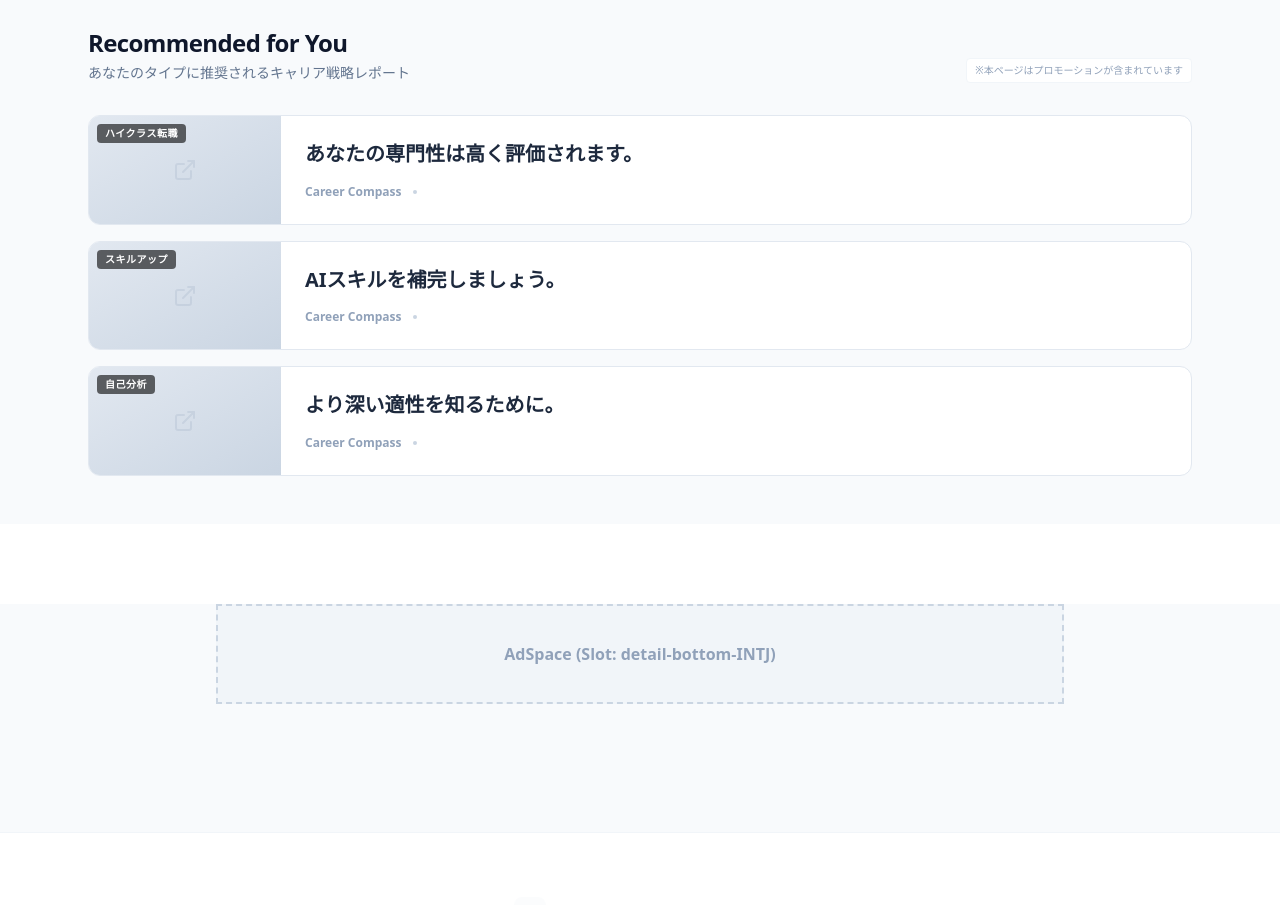
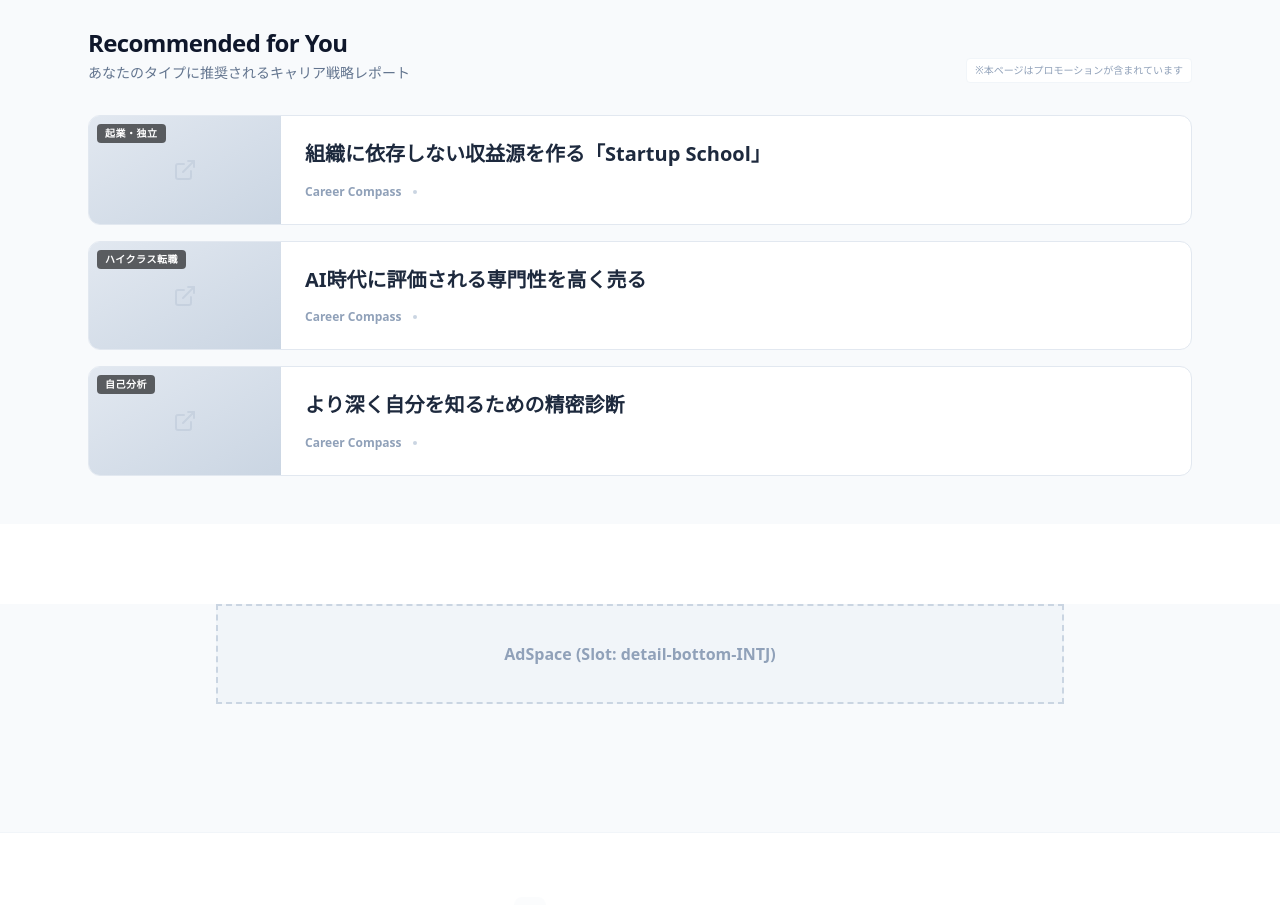
Before and after one commit to UryuAtsuya/AIRS, a Next.js app: page /types/INTJ in a window 1280 px wide. Shown: the part 2900-3805 px from the top of the page. Built offline with nearby package versions, Linux system fonts and the light colour scheme.

Commit message:
Update the UI

```diff
--- a/app/components/AdConfig.tsx
+++ b/app/components/AdConfig.tsx
@@ -6,7 +6,7 @@ export default function AdConfig() {
     return (
         <Script
             async
-            src="https://pagead2.googlesyndication.com/pagead/js/adsbygoogle.js?client=ca-pub-XXXXXXXXXXXXXXXX"
+            src="https://pagead2.googlesyndication.com/pagead/js/adsbygoogle.js?client=ca-pub-8206190214868370"
             crossOrigin="anonymous"
             strategy="afterInteractive"
         />
--- a/app/components/AdUnit.tsx
+++ b/app/components/AdUnit.tsx
@@ -52,7 +52,7 @@ export default function AdUnit({ slotId, format = 'auto', className = '' }: AdUn
                 ref={insRef}
                 className="adsbygoogle"
                 style={{ display: 'block' }}
-                data-ad-client="ca-pub-XXXXXXXXXXXXXXXX" // Replace with real ID or use Context
+                data-ad-client="ca-pub-8206190214868370"
                 data-ad-slot={slotId}
                 data-ad-format={format}
                 data-full-width-responsive="true"
--- a/app/components/result/ResultHeader.tsx
+++ b/app/components/result/ResultHeader.tsx
@@ -21,6 +21,26 @@ export default function ResultHeader({ persona, onRetake, showRetakeButton = fal
     const getBannerPath = (code: string) => {
         // All banners are now available as JPGs
         return `/characters/banners/${code}.jpg`;
+    };
+
+    const handleShare = async () => {
+        const shareData = {
+            title: `AI時代の最適キャリア診断: ${persona.code}`,
+            text: `私の診断結果は... ${persona.nameJa} (${persona.catchphrase}) でした！\n生存確率は${survivalRate}%！\n#AIRS #キャリア診断`,
+            url: typeof window !== 'undefined' ? window.location.href : '',
+        };
+
+        if (navigator.share) {
+            try {
+                await navigator.share(shareData);
+            } catch (err) {
+                console.log('Share canceled');
+            }
+        } else {
+            // Fallback: Twitter Intent
+            const twitterUrl = `https://twitter.com/intent/tweet?text=${encodeURIComponent(shareData.text)}&url=${encodeURIComponent(shareData.url)}`;
+            window.open(twitterUrl, '_blank');
+        }
     };
 
     return (
@@ -87,7 +107,10 @@ export default function ResultHeader({ persona, onRetake, showRetakeButton = fal
                                 再診断
                             </button>
                         )}
-                        <button className="px-6 py-3 rounded-full bg-white/10 backdrop-blur-md border border-white/30 text-white font-bold hover:bg-white/20 transition-all flex items-center gap-2">
+                        <button
+                            onClick={handleShare}
+                            className="px-6 py-3 rounded-full bg-white/10 backdrop-blur-md border border-white/30 text-white font-bold hover:bg-white/20 transition-all flex items-center gap-2"
+                        >
                             <Share2 size={18} />
                             結果をシェア
                         </button>
--- a/app/data/personas.ts
+++ b/app/data/personas.ts
@@ -90,29 +90,55 @@ const mapToPersona = (t: AirsType): Persona => {
         nextActions: {
             title: "次のアクション",
             disclosure: "※本ページはプロモーションが含まれています",
-            cards: [
+            cards: (() => {
+                const commonCard = {
+                    label: "自己分析",
+                    why: "より深く自分を知るための精密診断",
+                    ctaText: "診断を受ける",
+                    href: "https://example.com/deep",
+                    isAd: true
+                };
+
+                // Logic: Diplomats (NF) & Explorers (SP) -> SNS/Creative (Heross)
+                //        Analysts (NT) & Sentinels (SJ) -> Business/Startup (Startup School)
+                if (t.group === "Diplomats" || t.group === "Explorers") {
+                    return [
                         {
-                    label: "ハイクラス転職",
-                    why: "あなたの専門性は高く評価されます。",
-                    ctaText: "求人を見る",
-                    href: "https://example.com/job",
+                            label: "SNS収益化",
+                            why: "あなたの感性と発信力を資産に変える「Heross」",
+                            ctaText: "無料動画を見る",
+                            href: "https://heross.example.com",
                             isAd: true
                         },
                         {
-                    label: "スキルアップ",
-                    why: "AIスキルを補完しましょう。",
+                            label: "クリエイティブ",
+                            why: "AI×表現力で「個」の時代を勝ち抜く",
                             ctaText: "講座を探す",
-                    href: "https://example.com/skill",
+                            href: "https://example.com/creative",
+                            isAd: true
+                        },
+                        commonCard
+                    ];
+                } else {
+                    return [
+                        {
+                            label: "起業・独立",
+                            why: "組織に依存しない収益源を作る「Startup School」",
+                            ctaText: "カリキュラムを見る",
+                            href: "https://startup.example.com",
                             isAd: true
                         },
                         {
-                    label: "自己分析",
-                    why: "より深い適性を知るために。",
-                    ctaText: "詳しく診断",
-                    href: "https://example.com/deep",
+                            label: "ハイクラス転職",
+                            why: "AI時代に評価される専門性を高く売る",
+                            ctaText: "求人を見る",
+                            href: "https://example.com/career",
                             isAd: true
+                        },
+                        commonCard
+                    ];
                 }
-            ]
+            })()
         },
         seo: {
             title: `${t.code} (${t.name}) のAI時代生存戦略 | A.I.R.S.`,
--- a/app/page.tsx
+++ b/app/page.tsx
@@ -22,17 +22,15 @@ export default function LandingPage() {
       <main className="flex-grow flex flex-col justify-center max-w-4xl mx-auto px-6 py-20 text-center animate-in fade-in slide-in-from-bottom-4 duration-700">
         <div>
           <div className="inline-block px-4 py-1.5 rounded-full bg-blue-50 border border-blue-100 text-blue-800 text-xs font-bold mb-8 tracking-wider uppercase">
-            AI Era Career Optimization System
+            AI時代のキャリア生存戦略診断
           </div>
 
-          <h1 className="text-4xl md:text-6xl font-black text-slate-900 mb-8 tracking-tight leading-110%">
-            たった10分で、あなたの
+          <h1 className="text-3xl md:text-5xl font-black text-slate-900 mb-8 tracking-tight leading-normal">
+            あなたの仕事、5年後に消滅していませんか？
             <br />
-            <span className="text-transparent bg-clip-text bg-gradient-to-r from-purple-600 to-blue-500">
-              『AI時代の最適キャリア』
+            <span className="text-transparent bg-clip-text bg-gradient-to-r from-purple-600 to-blue-500 mt-2 block">
+              あなたの『AI時代の最適キャリア』がわかります
             </span>
-            <br />
-            がわかります
           </h1>
 
           <p className="text-lg text-slate-600 mb-12 max-w-2xl mx-auto leading-relaxed font-medium">
@@ -46,7 +44,7 @@ export default function LandingPage() {
                 <div className="absolute inset-0 bg-white/10 translate-y-full group-hover:translate-y-0 transition-transform duration-300"></div>
                 <span className="relative flex items-center justify-center gap-2">
                   <Sparkles size={20} className="group-hover:animate-pulse" />
-                  診断テストをする
+                  診断する
                   <ArrowRight size={20} className="group-hover:translate-x-1 transition-transform" />
                 </span>
               </button>
--- a/app/types/page.tsx
+++ b/app/types/page.tsx
@@ -1,7 +1,6 @@
 'use client';
 
 import React, { useState } from 'react';
-import Header from '../components/Header';
 import Footer from '../components/Footer';
 import TypeCard from '../components/TypeCard';
 import { airsTypes, AirsType } from './airs';
@@ -23,7 +22,6 @@ export default function TypesPage() {
 
     return (
         <div className="min-h-screen bg-slate-50 flex flex-col font-sans selection:bg-blue-100 selection:text-blue-900">
-            <Header />
 
             <main className="flex-grow max-w-7xl mx-auto px-6 py-12 w-full animate-fade-in">
 
@@ -52,8 +50,8 @@ export default function TypesPage() {
                                 key={group}
                                 onClick={() => setFilterGroup(group)}
                                 className={`px-4 py-2 rounded-full text-xs font-bold transition-all whitespace-nowrap ${filterGroup === group
-                                        ? 'bg-slate-900 text-white shadow-lg shadow-slate-200'
-                                        : 'bg-white text-slate-500 hover:bg-slate-100 border border-slate-200'
+                                    ? 'bg-slate-900 text-white shadow-lg shadow-slate-200'
+                                    : 'bg-white text-slate-500 hover:bg-slate-100 border border-slate-200'
                                     }`}
                             >
                                 {group}
```
Lines whose indentation alone changed are shown as unchanged.
